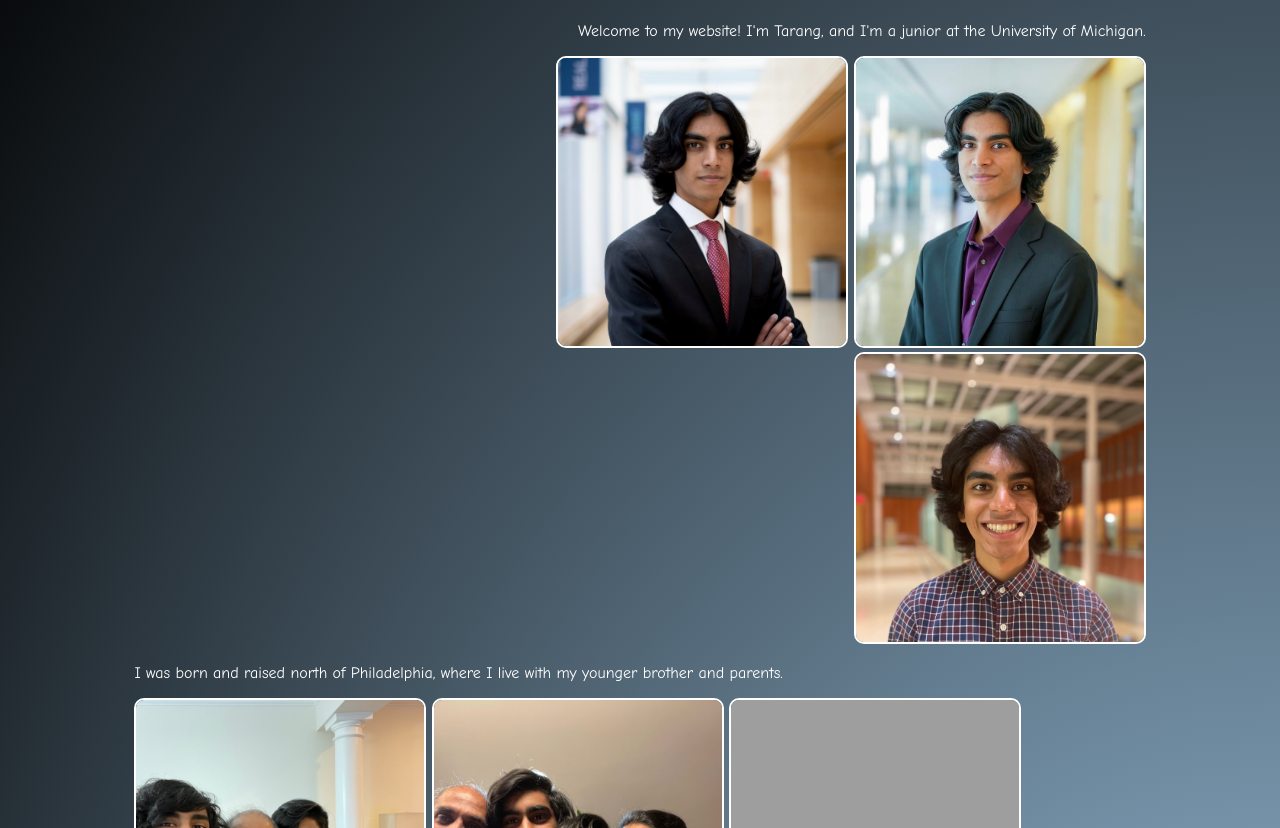
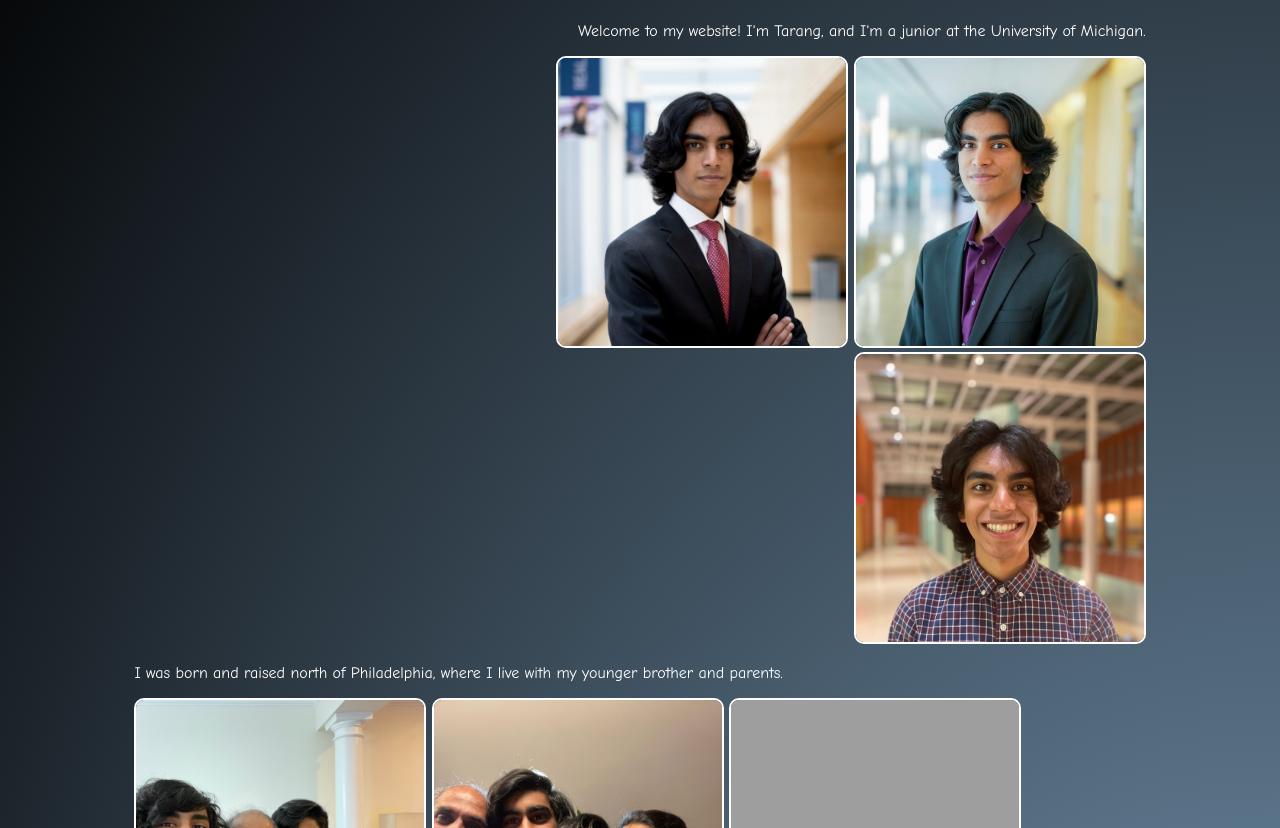
Before and after one commit to ttondapu/final-project, a plain HTML site: page index.html in a window 1280 px wide. Shown: the part 192-1020 px from the top of the page. Drawn offline with Linux system fonts and the light colour scheme; grey boxes are pictures that could not be loaded.

Commit message:
fixed all wave and axe errors on both modes

```diff
--- a/css/style.css
+++ b/css/style.css
@@ -11,10 +11,8 @@
 
 /* overall colors, font, etc */
 body {
-    background:
-        radial-gradient(farthest-corner at bottom right,#afdbfc,#000000);
-        /* linear-gradient(#86b5d8, #132f43); */
-
+    background: radial-gradient(farthest-corner at bottom right,#86ACCB,#000000);
+    background-color: #000000;
     font-family: "Comic Sans MS", "Verdana", "Comic Sans", cursive;
     color: white;
 }
@@ -37,7 +35,6 @@ header a, footer a {
 footer a:hover {
     opacity: 0.5;
     text-transform: uppercase;
-    color: red;
 }
 
 /* nav */
@@ -79,6 +76,7 @@ nav li.active {
 h1 {
     text-align: center;
 }
+
 /* home page grid */
 img {
     height: 3in;
```
